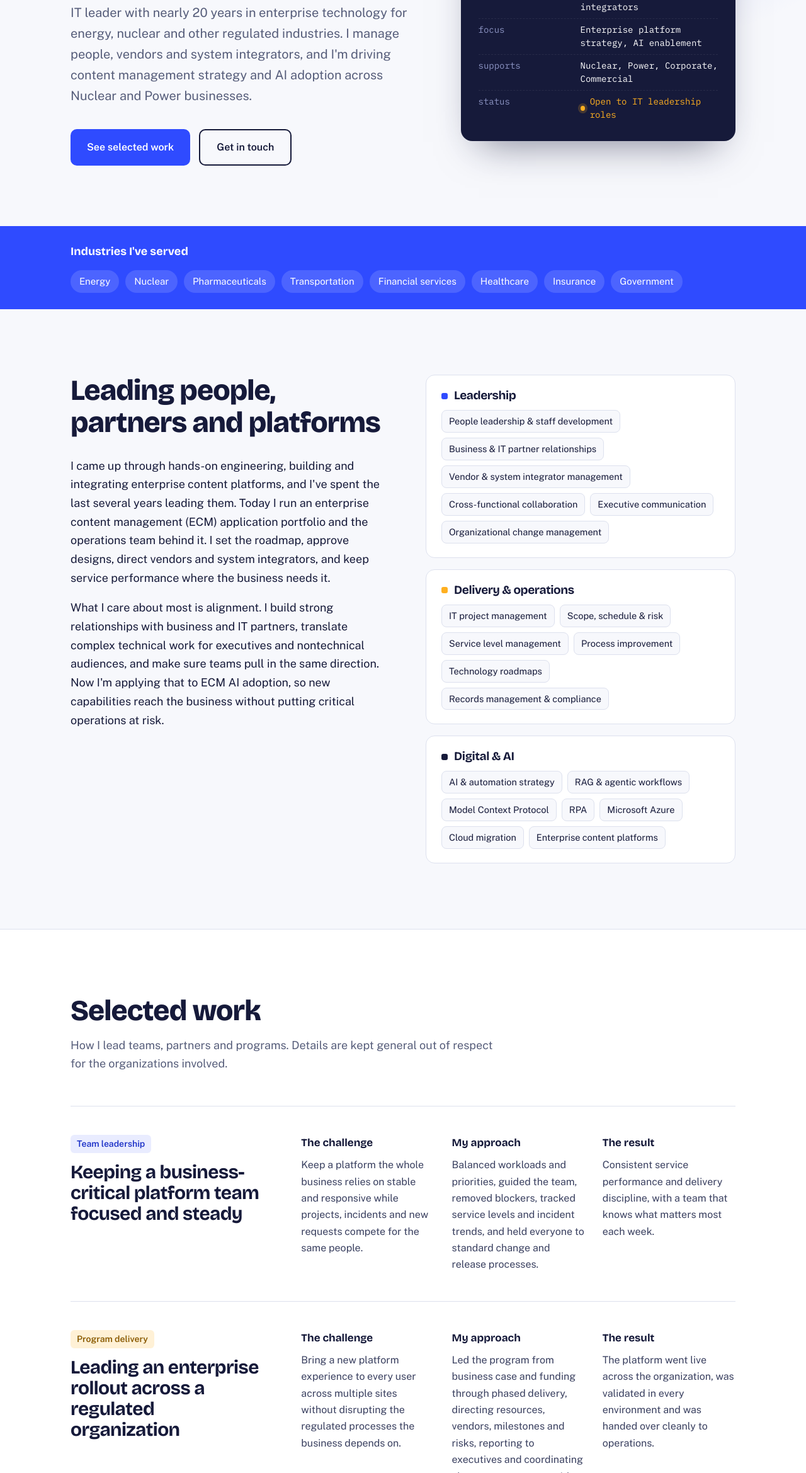
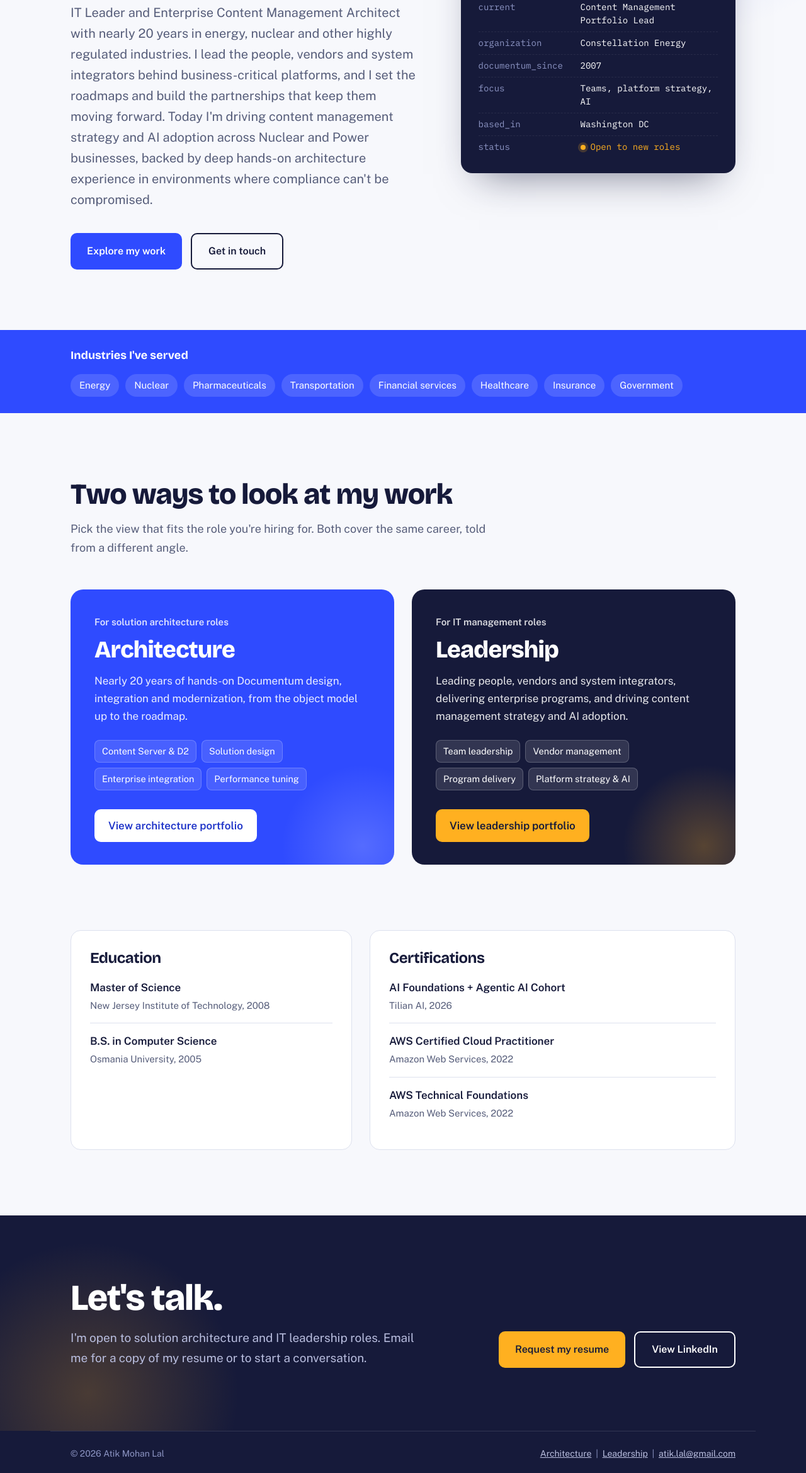
Before and after one commit to atiklal/atiklal.github.io, a plain HTML site: page index.html in a window 1280 px wide. Shown: the part 461-2800 px from the top of the page at 63% size. Drawn offline with nearby package versions, Linux system fonts and the light colour scheme.

Commit message:
Revise index.html for updated content and structure
Updated the title and meta description for better clarity and relevance. Modified navigation links and adjusted content in the hero section to reflect new roles and responsibilities.

```diff
--- a/index.html
+++ b/index.html
@@ -3,8 +3,8 @@
 <head>
 <meta charset="UTF-8">
 <meta name="viewport" content="width=device-width, initial-scale=1.0">
-<title>Atik Mohan Lal | IT Leader, Content Management &amp; AI Enablement</title>
-<meta name="description" content="Atik Mohan Lal is an IT leader with nearly 20 years in enterprise technology, leading teams, vendors and system integrators and driving digital strategy and AI adoption for energy and nuclear organizations.">
+<title>Atik Mohan Lal | Enterprise Content Management Architect &amp; IT Leader</title>
+<meta name="description" content="Atik Mohan Lal is an IT Leader and Enterprise Content Management Architect with nearly 20 years in energy, nuclear and other highly regulated industries, driving content management strategy and AI adoption.">
 <link rel="preconnect" href="https://fonts.googleapis.com">
 <link rel="preconnect" href="https://fonts.gstatic.com" crossorigin>
 <link href="https://fonts.googleapis.com/css2?family=Bricolage+Grotesque:opsz,wght@12..96,500;12..96,700;12..96,800&family=Public+Sans:ital,wght@0,400;0,500;0,600;1,400&family=IBM+Plex+Mono:wght@400;500&display=swap" rel="stylesheet">
@@ -174,6 +174,26 @@
     .object::after{display:none}
   }
   @media print{.nav,.actions,.hero::before,.contact::after{display:none}.contact,footer{background:#fff;color:var(--ink)}}
+
+  /* Landing paths */
+  .paths{display:grid;grid-template-columns:1fr 1fr;gap:28px}
+  .path{display:flex;flex-direction:column;border-radius:20px;padding:40px 38px 36px;text-decoration:none;position:relative;overflow:hidden;transition:transform .2s, box-shadow .2s}
+  .path:hover{transform:translateY(-3px);box-shadow:0 26px 50px -30px rgba(22,26,58,.6)}
+  .path.arch{background:var(--cobalt);color:#fff}
+  .path.lead{background:var(--ink);color:#fff}
+  .path::after{content:"";position:absolute;right:-90px;bottom:-110px;width:280px;height:280px;border-radius:50%;pointer-events:none}
+  .path.arch::after{background:radial-gradient(circle, rgba(255,255,255,.18), rgba(255,255,255,0) 65%)}
+  .path.lead::after{background:radial-gradient(circle, rgba(255,176,32,.28), rgba(255,176,32,0) 65%)}
+  .path .for{font-size:15px;font-weight:600;opacity:.85;margin-bottom:10px}
+  .path h3{font-size:clamp(28px,3.2vw,38px);font-weight:800;margin-bottom:14px}
+  .path p{font-size:17px;opacity:.9;max-width:30em;margin-bottom:24px}
+  .path .chips li{background:rgba(255,255,255,.12);border-color:rgba(255,255,255,.2);color:#fff}
+  .path .go{margin-top:auto;padding-top:30px;font-weight:700;font-size:17px;display:inline-flex;align-items:center;gap:10px}
+  .path .go span{display:inline-block;padding:12px 22px;border-radius:10px}
+  .path.arch .go span{background:#fff;color:var(--cobalt-deep)}
+  .path.lead .go span{background:var(--saffron);color:var(--ink)}
+  @media (max-width:860px){.paths{grid-template-columns:1fr}.path{padding:32px 26px 28px}}
+  @media (prefers-reduced-motion:reduce){.path,.path:hover{transition:none;transform:none}}
 </style>
 </head>
 <body>
@@ -184,9 +204,8 @@
     <a class="logo" href="#top" aria-label="Atik Mohan Lal, back to top"><i aria-hidden="true"></i>Atik Mohan Lal</a>
     <nav aria-label="Main">
       <ul>
-        <li><a href="#about">About</a></li>
-        <li><a href="#work">Selected work</a></li>
-        <li><a href="#experience">Experience</a></li>
+        <li><a href="architect/">Architecture</a></li>
+        <li><a href="leadership/">Leadership</a></li>
         <li><a class="pill" href="#contact">Get in touch</a></li>
       </ul>
     </nav>
@@ -197,10 +216,10 @@
   <section class="hero" id="top">
     <div class="wrap">
       <div>
-        <h1>Leading the teams and technology behind regulated operations</h1>
-        <p class="lede">IT leader with nearly 20 years in enterprise technology for energy, nuclear and other regulated industries. I manage people, vendors and system integrators, and I'm driving content management strategy and AI adoption across Nuclear and Power businesses.</p>
+        <h1>Enterprise content, built and led for regulated industries.</h1>
+        <p class="lede">IT Leader and Enterprise Content Management Architect with nearly 20 years in energy, nuclear and other highly regulated industries. I lead the people, vendors and system integrators behind business-critical platforms, and I set the roadmaps and build the partnerships that keep them moving forward. Today I&#39;m driving content management strategy and AI adoption across Nuclear and Power businesses, backed by deep hands-on architecture experience in environments where compliance can&#39;t be compromised.</p>
         <div class="actions">
-          <a class="btn btn-primary" href="#work">See selected work</a>
+          <a class="btn btn-primary" href="#paths">Explore my work</a>
           <a class="btn btn-secondary" href="#contact">Get in touch</a>
         </div>
       </div>
@@ -214,13 +233,13 @@
           </div>
         </div>
         <dl class="props">
-          <div><dt>role</dt><dd>IT Leader</dd></div>
+          <div><dt>role</dt><dd>IT Leader &amp; ECM Architect</dd></div>
           <div><dt>current</dt><dd>Content Management Portfolio Lead</dd></div>
-          <div><dt>team</dt><dd>9-person operations team</dd></div>
-          <div><dt>manages</dt><dd>People, vendors, system integrators</dd></div>
-          <div><dt>focus</dt><dd>Enterprise platform strategy, AI enablement</dd></div>
-          <div><dt>supports</dt><dd>Nuclear, Power, Corporate, Commercial</dd></div>
-          <div><dt>status</dt><dd><span class="status">Open to IT leadership roles</span></dd></div>
+          <div><dt>organization</dt><dd>Constellation Energy</dd></div>
+          <div><dt>documentum_since</dt><dd>2007</dd></div>
+          <div><dt>focus</dt><dd>Teams, platform strategy, AI</dd></div>
+          <div><dt>based_in</dt><dd>Washington DC</dd></div>
+          <div><dt>status</dt><dd><span class="status">Open to new roles</span></dd></div>
         </dl>
       </aside>
     </div>
@@ -235,143 +254,32 @@
     </div>
   </div>
 
-  <section class="section" id="about">
-    <div class="wrap about">
-      <div class="about-copy">
-        <div class="section-head" style="margin-bottom:28px">
-          <h2>Leading people, partners and platforms</h2>
-        </div>
-        <p>I came up through hands-on engineering, building and integrating enterprise content platforms, and I've spent the last several years leading them. Today I run an enterprise content management (ECM) application portfolio and the operations team behind it. I set the roadmap, approve designs, direct vendors and system integrators, and keep service performance where the business needs it.</p>
-        <p>What I care about most is alignment. I build strong relationships with business and IT partners, translate complex technical work for executives and nontechnical audiences, and make sure teams pull in the same direction. Now I'm applying that to ECM AI adoption, so new capabilities reach the business without putting critical operations at risk.</p>
-      </div>
-      <div class="skillsets">
-        <div class="skillset">
-          <h3>Leadership</h3>
-          <ul class="chips">
-            <li>People leadership &amp; staff development</li><li>Business &amp; IT partner relationships</li><li>Vendor &amp; system integrator management</li><li>Cross-functional collaboration</li><li>Executive communication</li><li>Organizational change management</li>
-          </ul>
-        </div>
-        <div class="skillset">
-          <h3>Delivery &amp; operations</h3>
-          <ul class="chips">
-            <li>IT project management</li><li>Scope, schedule &amp; risk</li><li>Service level management</li><li>Process improvement</li><li>Technology roadmaps</li><li>Records management &amp; compliance</li>
-          </ul>
-        </div>
-        <div class="skillset">
-          <h3>Digital &amp; AI</h3>
-          <ul class="chips">
-            <li>AI &amp; automation strategy</li><li>RAG &amp; agentic workflows</li><li>Model Context Protocol</li><li>RPA</li><li>Microsoft Azure</li><li>Cloud migration</li><li>Enterprise content platforms</li>
-          </ul>
-        </div>
-      </div>
-    </div>
-  </section>
-
-  <section class="section work" id="work">
+  <section class="section" id="paths">
     <div class="wrap">
       <div class="section-head">
-        <h2>Selected work</h2>
-        <p>How I lead teams, partners and programs. Details are kept general out of respect for the organizations involved.</p>
+        <h2>Two ways to look at my work</h2>
+        <p>Pick the view that fits the role you're hiring for. Both cover the same career, told from a different angle.</p>
       </div>
-
-      <article class="case">
-        <div class="case-title">
-          <span class="theme">Team leadership</span>
-          <h3>Keeping a business-critical platform team focused and steady</h3>
-        </div>
-        <div class="case-body">
-          <div><h4>The challenge</h4><p>Keep a platform the whole business relies on stable and responsive while projects, incidents and new requests compete for the same people.</p></div>
-          <div><h4>My approach</h4><p>Balanced workloads and priorities, guided the team, removed blockers, tracked service levels and incident trends, and held everyone to standard change and release processes.</p></div>
-          <div><h4>The result</h4><p>Consistent service performance and delivery discipline, with a team that knows what matters most each week.</p></div>
-        </div>
-      </article>
-
-      <article class="case">
-        <div class="case-title">
-          <span class="theme">Program delivery</span>
-          <h3>Leading an enterprise rollout across a regulated organization</h3>
-        </div>
-        <div class="case-body">
-          <div><h4>The challenge</h4><p>Bring a new platform experience to every user across multiple sites without disrupting the regulated processes the business depends on.</p></div>
-          <div><h4>My approach</h4><p>Led the program from business case and funding through phased delivery, directing resources, vendors, milestones and risks, reporting to executives and coordinating change management with business leaders.</p></div>
-          <div><h4>The result</h4><p>The platform went live across the organization, was validated in every environment and was handed over cleanly to operations.</p></div>
-        </div>
-      </article>
-
-      <article class="case">
-        <div class="case-title">
-          <span class="theme">Vendor leadership</span>
-          <h3>Steering vendors and integrators through major infrastructure moves</h3>
-        </div>
-        <div class="case-body">
-          <div><h4>The challenge</h4><p>Move a business-critical platform to new infrastructure, first to a new data center and then toward the cloud, using outside professional services teams.</p></div>
-          <div><h4>My approach</h4><p>Gave the vendor team technical direction and oversight from planning through execution, and now review statements of work, contracts and project artifacts so that scope, deliverables and accountability are clear.</p></div>
-          <div><h4>The result</h4><p>The data center move is complete, and a cloud migration is being set up on terms the business can hold its partners to.</p></div>
-        </div>
-      </article>
-
-      <article class="case">
-        <div class="case-title">
-          <span class="theme">Digital &amp; AI</span>
-          <h3>Driving AI adoption without risking critical operations</h3>
-        </div>
-        <div class="case-body">
-          <div><h4>The challenge</h4><p>With several AI and digital initiatives seeking access to enterprise content, leadership needed clear strategic direction on the approach.</p></div>
-          <div><h4>My approach</h4><p>Led an AI proof of concept integration into the enterprise content management platform, partnered with peer IT teams to set guardrails for data access and system load and shaped the integration strategy.</p></div>
-          <div><h4>The result</h4><p>AI teams got the content they needed without putting stability at risk, and leadership gained a sound basis for investment decisions.</p></div>
-        </div>
-      </article>
-    </div>
-  </section>
-
-  <section class="section" id="experience">
-    <div class="wrap">
-      <div class="section-head">
-        <h2>Experience</h2>
-        <p>Nearly two decades delivering enterprise technology, from hands-on engineering to leading teams and partners.</p>
+      <div class="paths">
+        <a class="path arch" href="architect/">
+          <span class="for">For solution architecture roles</span>
+          <h3>Architecture</h3>
+          <p>Nearly 20 years of hands-on Documentum design, integration and modernization, from the object model up to the roadmap.</p>
+          <ul class="chips">
+            <li>Content Server &amp; D2</li><li>Solution design</li><li>Enterprise integration</li><li>Performance tuning</li>
+          </ul>
+          <span class="go"><span>View architecture portfolio</span></span>
+        </a>
+        <a class="path lead" href="leadership/">
+          <span class="for">For IT management roles</span>
+          <h3>Leadership</h3>
+          <p>Leading people, vendors and system integrators, delivering enterprise programs, and driving content management strategy and AI adoption.</p>
+          <ul class="chips">
+            <li>Team leadership</li><li>Vendor management</li><li>Program delivery</li><li>Platform strategy &amp; AI</li>
+          </ul>
+          <span class="go"><span>View leadership portfolio</span></span>
+        </a>
       </div>
-      <ol class="timeline">
-        <li class="role">
-          <div class="years">2023 – now</div>
-          <div>
-            <h3>Content Management Portfolio Lead</h3>
-            <p class="org">Constellation Energy</p>
-            <p>Lead a 9-person operations team and the enterprise content management portfolio for Nuclear, Power, Corporate and Commercial business groups, directing vendors and system integrators and driving AI enablement.</p>
-          </div>
-        </li>
-        <li class="role">
-          <div class="years">2014 – 2022</div>
-          <div>
-            <h3>Enterprise Content Management Lead - Services Delivery &amp; Support</h3>
-            <p class="org">Reveille Software</p>
-            <p>Guided enterprise clients in financial services, healthcare, energy, insurance and government from discovery through delivery, training and support, and expanded scope through proof-of-value engagements.</p>
-          </div>
-        </li>
-        <li class="role">
-          <div class="years">2013</div>
-          <div>
-            <h3>Technical Team Lead</h3>
-            <p class="org">Amtrak</p>
-            <p>Headed the technical team for a new document management implementation that took the business from paper to digital.</p>
-          </div>
-        </li>
-        <li class="role">
-          <div class="years">2012 – 2013</div>
-          <div>
-            <h3>Sr. Application Designer/Developer</h3>
-            <p class="org">Dominion Power</p>
-            <p>Designed the security model for an enterprise-wide document management implementation and the environment for a new business unit.</p>
-          </div>
-        </li>
-        <li class="role">
-          <div class="years">2007 – 2012</div>
-          <div>
-            <h3>Documentum Developer</h3>
-            <p class="org">Mascon Global</p>
-            <p>Led development teams and mentored developers and administrators while delivering Documentum solutions for clients in oil and gas, nuclear energy and pharmaceuticals.</p>
-          </div>
-        </li>
-      </ol>
     </div>
   </section>
 
@@ -394,8 +302,8 @@
   <section class="contact" id="contact">
     <div class="wrap">
       <div>
-        <h2>Let's talk leadership.</h2>
-        <p>I'm open to IT management and digital leadership roles. Email me for a copy of my resume or to start a conversation.</p>
+        <h2>Let's talk.</h2>
+        <p>I'm open to solution architecture and IT leadership roles. Email me for a copy of my resume or to start a conversation.</p>
       </div>
       <div class="actions">
         <a class="btn btn-primary" href="mailto:atik.lal@gmail.com?subject=Resume%20request">Request my resume</a>
@@ -408,7 +316,7 @@
 <footer>
   <div class="wrap">
     <span>&copy; <span id="yr">2026</span> Atik Mohan Lal</span>
-    <span><a href="../">Home</a> &nbsp;|&nbsp; <a href="../architect/">Architecture portfolio</a> &nbsp;|&nbsp; <a href="mailto:atik.lal@gmail.com">atik.lal@gmail.com</a></span>
+    <span><a href="architect/">Architecture</a> &nbsp;|&nbsp; <a href="leadership/">Leadership</a> &nbsp;|&nbsp; <a href="mailto:atik.lal@gmail.com">atik.lal@gmail.com</a></span>
   </div>
 </footer>
 <script>document.getElementById('yr').textContent=new Date().getFullYear();</script>
```
